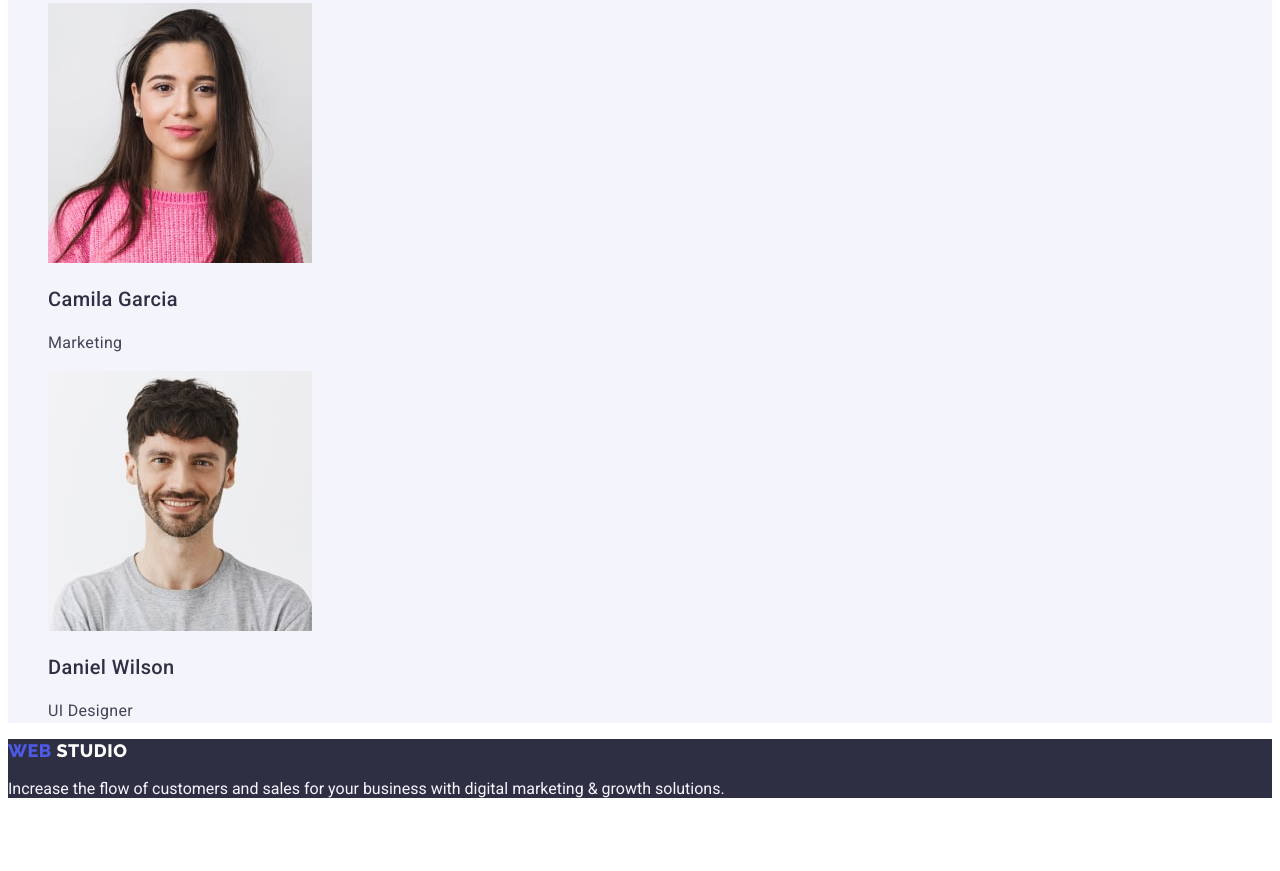
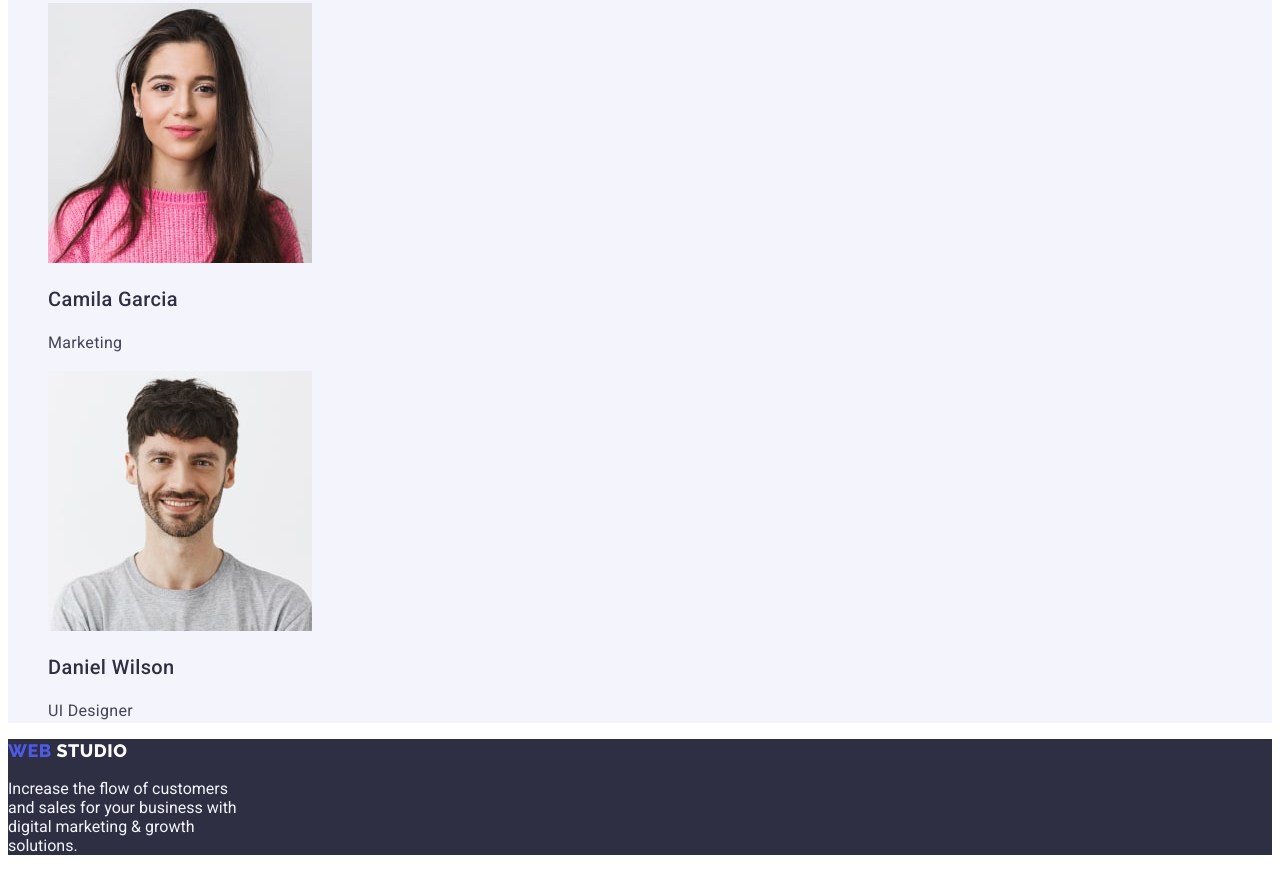
Before and after one commit to VasylVysh/goit-markup-hw-02, a plain HTML site: page index.html in a window 1280 px wide. Shown: the part 2554-3425 px from the top of the page. Before the commit the page ends 3368 px from the top, so only its background shows below. Drawn offline with Linux system fonts and the light colour scheme.

Commit message:
Update styles.css

```diff
--- a/css/styles.css
+++ b/css/styles.css
@@ -77,6 +77,7 @@ font-size: 16px;
 }
 .text-footer {
     color: #F4F4FD;
+    margin-right: 1020px;
 }
 /* ==============/Component================ */
 
```
